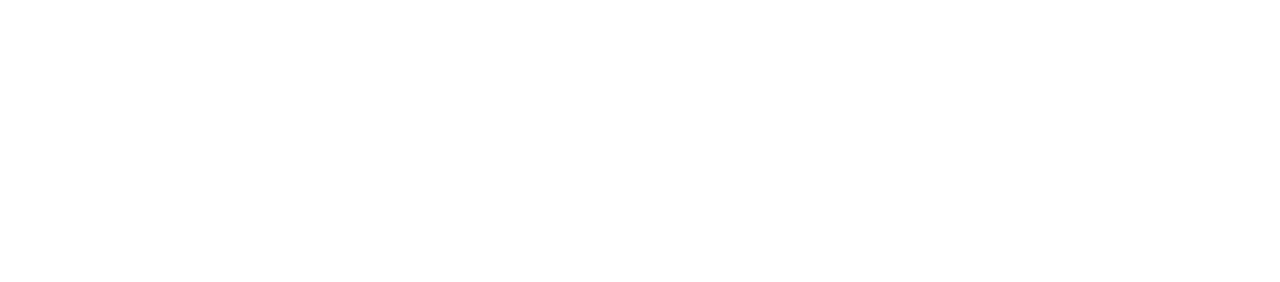
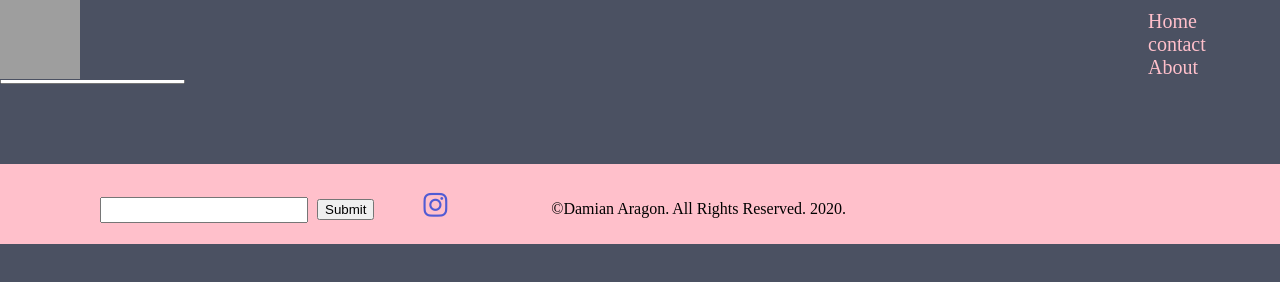
Before and after one commit to D-Aragon22/Make-N-Bake, a plain HTML site: page contact.html in a window 1280 px wide. Drawn offline with Linux system fonts and the light colour scheme; grey boxes are pictures that could not be loaded; a web font is replaced by a local one.

Commit message:
added footer and fixed body color plus i aded this and inputs to contact page

```diff
--- a/contact.html
+++ b/contact.html
@@ -0,0 +1,46 @@
+<!DOCTYPE html>
+<html lang="en">
+  <body>
+    <head>
+    <meta charset="UTF-8">
+    <meta name="viewport" content="width=device-width, initial-scale=1.0">
+    <title>Bakeing and crafts</title>
+    <link href="https://fonts.googleapis.com/css2?family=Playfair+Display:ital@1&family=Roboto&display=swap" rel="stylesheet">
+    <script src="https://kit.fontawesome.com/c1dfc75dcc.js" crossorigin="anonymous"></script>
+    <link rel="stylesheet" href="css/style.css" type="text/css">
+    </head>
+    <!--------------END OF HEAD------->
+    <header>
+        <nav class="nav-bar">
+            <a href="index.html"><img class="logo" src="https://ci6.googleusercontent.com/proxy/RKxhxl5v9ZnVG-cJTZL8Kr_5veYrSGjWIt3tx0Cio_H075WbbPzETaTVVIlIg-gjq29nbJkwOf_RyZujb6-6MEZHQopTeRDnRi6J9l94kteYspQd6v1FI1G05qJizsOdYPc3UWJE9ALIUX-rsjjDOgASh-mNBnTz=s0-d-e1-ft#https://www.freelogodesign.org/file/app/client/thumb/64d408d1-c63d-42db-9909-56fccdb11bc9_200x200.png" /></a>
+            <ul class="list-items">
+                <li class="home"><a href="index.html">Home</a></li>
+                <li class="contact"><a href="contact.html">contact</a></li>
+                <li class="about"><a href="about.html">About</a></li>
+            </ul>
+        </nav>
+    </header>
+    <!---------------END OF NAV------------>
+    <div class="contact-container">
+        <label for="fname"></label>
+        <input type="text" id="fname">
+        <br>
+        <label for="lname"></label>
+        <input type="text" id="lname">
+        <br>
+        <label for="email"></label>
+        <input type="text" id="email">
+        <br>
+        <label for="comment"></label>
+        <input type="text" id="comment">
+    </div>
+    <footer>
+        <div class="footer">
+         <input id="search" type="text">
+         <button class="button">Submit</button>
+         <i class="fab fa-instagram"></i>
+        <p class="copyright">&copy;Damian Aragon. All Rights Reserved. 2020.</p>
+       </footer>
+      </div>
+      </body>
+    </html>
--- a/css/style.css
+++ b/css/style.css
@@ -1,5 +1,6 @@
 body{
     margin:0 auto;
+    background-color:#4B5162;
 }
 
 .nav-bar{
@@ -8,6 +9,7 @@ body{
     width:100%;
     position:fixed;
     top:0px;
+    z-index:1;
 }
 
 .logo{
@@ -47,9 +49,46 @@ body{
     top:185px;
     font-size:35px;
     font-weight:bold;
-    border:3px solid #4B5162;
 }
 
-.first-column{
-    border:5px solid black;
+.footer{
+    height:80px;
+    width:100%;
+    background-color:pink;
+    position:relative;
+    top:80px;
+
 }
+
+.search, .button, .fab, .copyright{
+    position:relative;
+    top:20px;
+}
+
+#search{
+    height:20px;
+    width:200px;
+    position:relative;
+    left:100px;
+    top:20px;
+}
+
+.button{
+    position:relative;
+    left:105px;
+}
+
+.fab{
+    font-size:1.7em;
+    color:#515BD4;
+    position:relative;
+    left:150px;
+    top:21px;
+}
+
+.copyright{
+    display:inline-block;
+    position:relative;
+    left:250px;
+    bottom:20px;
+}
```
Also changed, not shown: index.html (+12 -2 lines).
